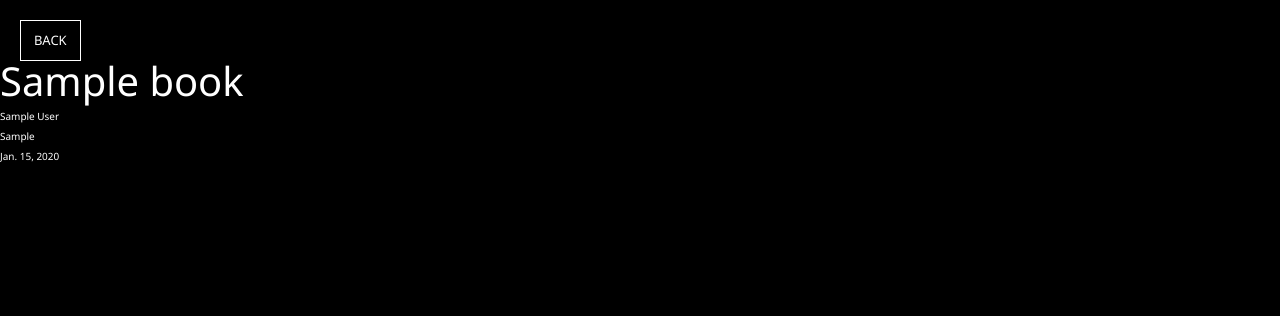
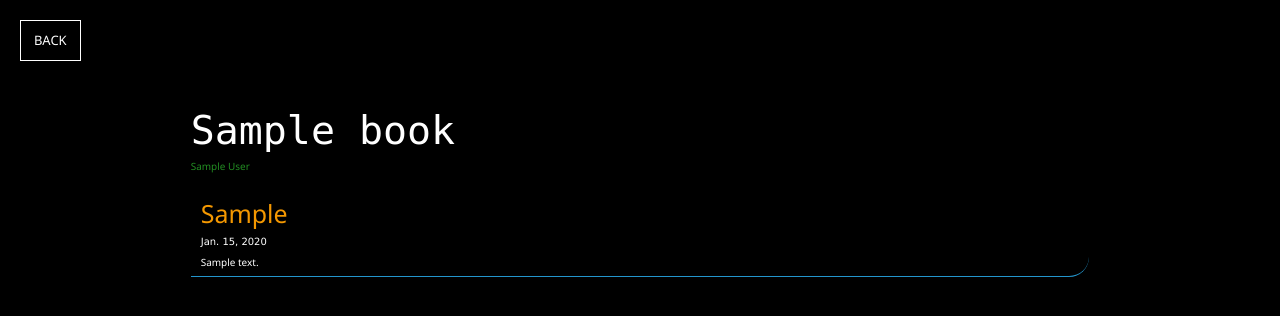
Before and after one commit to lucasgallen/ReBookView, a Django app: template lucasgallen/templates/book_article.html in a window 1280 px wide. Shown: the top 316 px of the page. Run offline with Django 3.2, Linux system fonts and the light colour scheme; the template is opened without the code that fills it: values that come from a table or form of the project are taken from there, others are empty; tables that the repository leaves empty hold one stand-in row (values such as "Sample post"); some libraries are stand-ins or nearby versions.

Commit message:
Tweek the book review article styling a little more.

```diff
--- a/lucasgallen/static/sass/pages/_book-articles.sass
+++ b/lucasgallen/static/sass/pages/_book-articles.sass
@@ -1,28 +1,29 @@
 .book-review-page
   text-align: left
-  h1
+  .book-title
     font-family: monospace
-    margin-top: 10rem
-  h2
+    margin-top: 5rem
+  .book-author
     color: #228d22
   .articles
     color: white
     margin: 0 auto
     max-width: 90rem
-  article
+  &-article-title
+    color: #f49801
+    font-size: 2.5rem
+    margin: 0 0 0.1rem
+  .publish-date
+    font-size: 1rem
+    margin: 0
+  &-article
     border-bottom: #2395cc 0.2rem solid
     border-bottom-right-radius: 2rem
     padding: 0 1rem 1rem
     margin: 3rem 0 10rem
-    header
-      color: #f49801
-      font-size: 2.5rem
-      margin: 0 0 1rem
     p
       font:
         family: 'Verdana'
         size: 2rem
       line-height: 3rem
       margin-bottom: 3rem
-    footer
-      text-align: right
```
Also changed, not shown: lucasgallen/static/stylesheets/styles.css.
